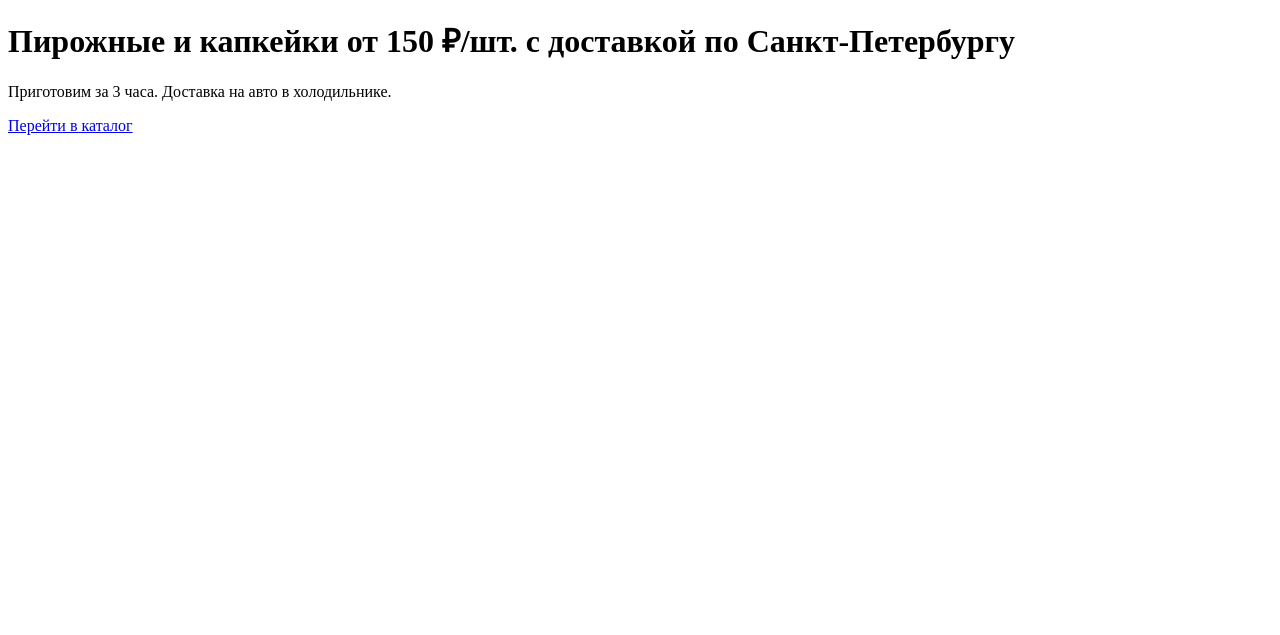
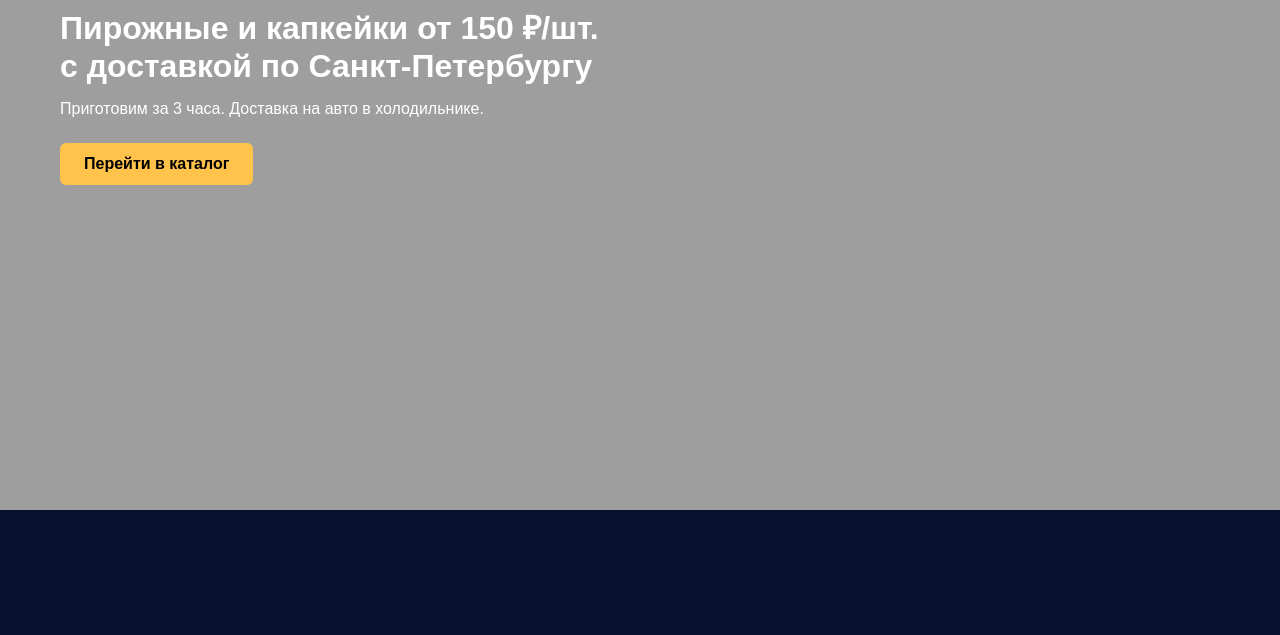
Before and after one commit to beka937/hytyju, a plain HTML site: page index.html in a window 1280 px wide. Shown: the part 165-800 px from the top of the page. Drawn offline with Linux system fonts and the light colour scheme; the site is published under a folder, as on GitHub Pages, so addresses that start at the root find nothing.

Commit message:
Update index.html

```diff
--- a/index.html
+++ b/index.html
@@ -4,7 +4,7 @@
   <meta charset="UTF-8" />
   <meta name="viewport" content="width=device-width, initial-scale=1.0"/>
   <title>Капкейки и пирожные</title>
-  <link rel="stylesheet" href="/style (1).css">
+  <link rel="stylesheet" href="style (1).css">
 </head>
 <body>
 
```
